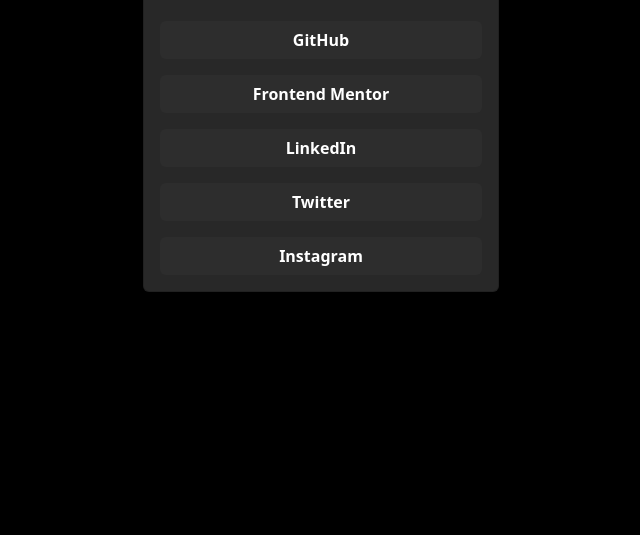
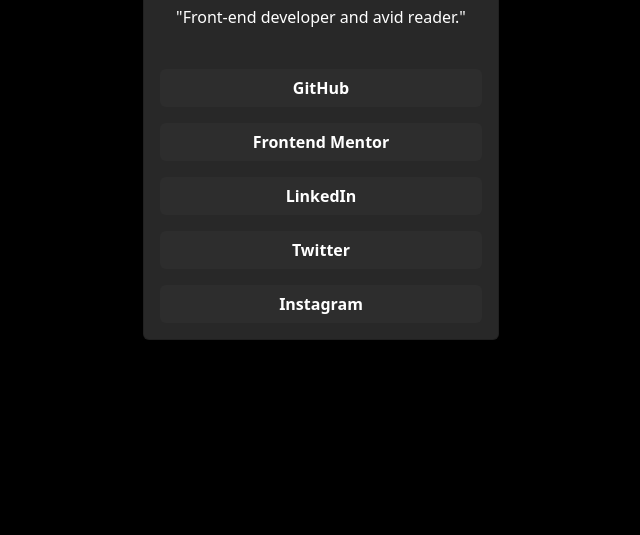
Before and after one commit to cynthiachinenye/social-link-profile, a plain HTML site: page index.html in a window 1280 px wide. Shown: the part 265-800 px from the top of the page, without its empty margins (319-959 px from the left). Drawn offline with Linux system fonts and the light colour scheme.

Commit message:
social-link-profile

```diff
--- a/index.html
+++ b/index.html
@@ -35,7 +35,7 @@
 <body>
     <main id="main" class="min-vh-100">
        <div class="container pt-5">
-        <div class="row justify-content-center">
+        <div class="row justify-content-center mt-5">
             <div class="col-md-4 col-lg-4 ">
                 <div class="card text-center text-white h-100">
                    <div class="card-header bg-transparent border-0">
```
